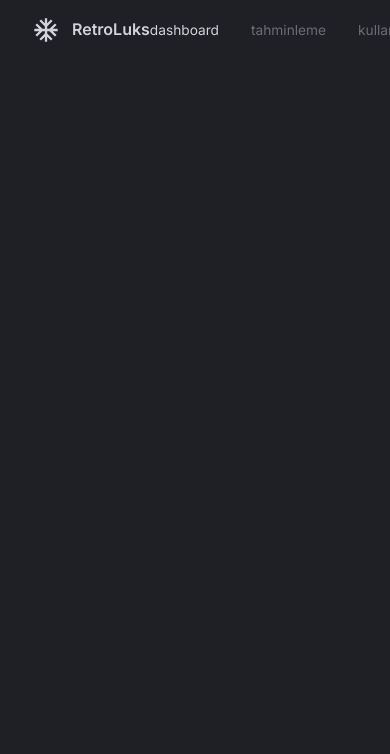
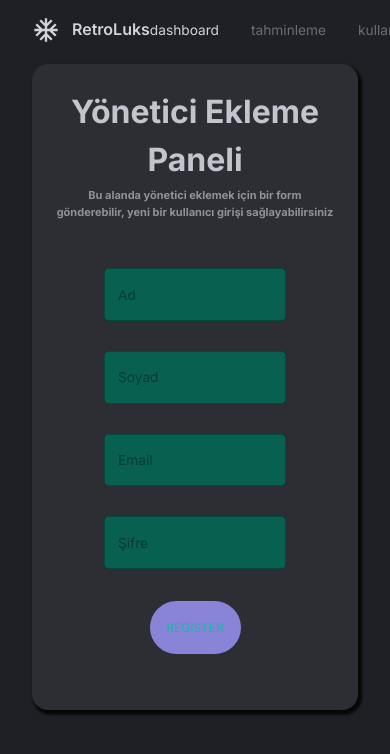
Before and after one commit to berkeralanli/Karar-Destek-Sistemleri, a React (Vite) app: page /kullanici in a window 390 px wide. Shown: the top 754 px of the page. Built offline with nearby package versions, Linux system fonts and the light colour scheme; no server answers.

Commit message:
register kismi tamam

```diff
--- a/src/App.tsx
+++ b/src/App.tsx
@@ -7,7 +7,8 @@ import { Box } from "@mui/material";
 import Navbar from "@/scenes/navbar";
 import Dashboard from "./scenes/dashboard";
 import Tahminleme from "./scenes/tahminleme";
-import kullanici from "./scenes/kullanici";
+import LoginForm from "./scenes/loginPage";
+import RegisterPage from "./scenes/kullanici";
 
 
 
@@ -23,9 +24,11 @@ function App(){
         <Box width="100%" height="100%" padding="1rem 2rem 4rem 2rem">
         <Navbar />
         <Routes>
-          <Route path="/" element={<Dashboard/>} />
+          <Route path="/" element={<LoginForm/>} />
+          <Route path="/dashboard" element={<Dashboard/>} />
           <Route path="/tahminleme"  element={ <Tahminleme/> } />
-          <Route path="/login//"  element={ <Tahminleme/> } />
+          <Route path="/kullanici"  element={ <RegisterPage/> } />
+
 
 
           </Routes>
--- a/src/scenes/kullanici/index.tsx
+++ b/src/scenes/kullanici/index.tsx
@@ -1,20 +1,16 @@
 import { useState } from "react";
 import { Formik } from "formik";
 import * as yup from "yup";
-import { useNavigate } from "react-router-dom";
-import { useDispatch } from "react-redux";
-import { setLogin } from "state";
+import { Box, Button, TextField, Typography, useTheme, useMediaQuery } from "@mui/material";
+import DashboardBox from "@/components/DashboardBox";
 import FlexBetween from "@/components/FlexBetween";
-import { Box, Button, TextField, Typography, useTheme, useMediaQuery } from "@mui/material";
+import BoxHeader from "@/components/BoxHeader";
+import { DataGrid } from "@mui/x-data-grid";
+import { useGetUserQuery } from "@/state/api";
 
 const registerSchema = yup.object().shape({
   firstName: yup.string().required("required"),
   lastName: yup.string().required("required"),
-  email: yup.string().email("invalid email").required("required"),
-  password: yup.string().required("required"),
-});
-
-const loginSchema = yup.object().shape({
   email: yup.string().email("invalid email").required("required"),
   password: yup.string().required("required"),
 });
@@ -26,34 +22,124 @@ const initialValuesRegister = {
   password: "",
 };
 
-const initialValuesLogin = {
-  email: "",
-  password: "",
-};
+const RegisterPage = () => {
+  const isAboveMediumScreens = useMediaQuery("(min-width: 1200px)");
 
-const Form = () => {
-  const [pageType, setPageType] = useState("login");
+
+  const { data: usersData } = useGetUserQuery();
+  console.log("🚀 ~ file: index.tsx:28 ~ RegisterPage ~ usersData:", usersData)
+
+
+  const gridTemplateLargeScreens = `
+  "form content"
+  "form content"
+  "form content"
+  "form content"
+  "form content"
+  "form content"
+  "form content"
+  "form content"
+  "form content"
+  "form content"
+`;
+
+const gridTemplateSmallScreens = `
+  "form"
+  "form"
+  "form"
+  "form"
+  "content"
+  "content"
+  "content"
+  "content"
+  "content"
+  "content"
+  "content"
+  "content"
+`;
+  const [pageType, setPageType] = useState("register");
   const { palette } = useTheme();
-  const dispatch = useDispatch();
-  const navigate = useNavigate();
   const isNonMobile = useMediaQuery("(min-width:600px)");
-  const isLogin = pageType === "login";
-  const isRegister = pageType === "register";
 
   const register = async (values, onSubmitProps) => {
-    // Implement registration logic here
+    try {
+      const userData = {
+        firstName: values.firstName,
+        lastName: values.lastName,
+        email: values.email,
+        password: values.password,
+        // Diğer form alanlarına göre buraya ekleme yapabilirsiniz
+      };
+
+      const savedUserResponse = await fetch(
+        "http://localhost:1337/register",
+        {
+          method: "POST",
+          headers: {
+            "Content-Type": "application/json",
+          },
+          body: JSON.stringify(userData),
+        }
+      );
+
+      const savedUser = await savedUserResponse.json();
+      onSubmitProps.resetForm();
+
+      if (savedUser) {
+        alert('Yeni Kayıt Başarıyla Gerçekleşti');
+      }
+    } catch (error) {
+      alert("Kayıt sırasında hata:", error);
+      // Hata durumunda yapılacak işlemler...
+    }
   };
 
-  const handleFormSubmit = async (values, onSubmitProps) => {
-    if (isLogin) await login(values, onSubmitProps);
-    if (isRegister) await register(values, onSubmitProps);
-  };
 
   return (
+    <Box
+    width="100%"
+    height="100%"
+    display="grid"
+    gap="1.5rem"
+    sx={
+      isAboveMediumScreens
+        ? {
+            gridTemplateColumns: "repeat(2, 1fr)",
+            gridTemplateAreas: gridTemplateLargeScreens,
+          }
+        : {
+            gridTemplateAreas: gridTemplateSmallScreens,
+          }
+    }
+  >
+    <DashboardBox gridArea="form"
+    width="100%"
+    height="100%"
+    p="1.5rem"
+    mt="1rem"
+    ml="0rem"
+    overflow="hidden">
+       <Typography fontWeight="bold" fontSize="32px" color={palette.grey[400]} textAlign="center" mb="0.2rem">
+          Yönetici Ekleme Paneli
+        </Typography>
+        <Typography fontWeight="bold" fontSize="11px" color={palette.grey[600]} textAlign="center" >
+        Bu alanda yönetici eklemek için bir form gönderebilir, yeni bir kullanıcı girişi sağlayabilirsiniz
+        </Typography>
+
+      <FlexBetween m="2rem 3rem -1rem 3rem" pt="1rem"  sx={{
+              "& > div": { gridColumn: isNonMobile ? undefined : "span 4" },
+            }} >
+    <Box
+    width="100%"
+    textAlign="center"
+     sx={{
+
+      "& > div": { gridColumn: isNonMobile ? undefined : "span 4" },
+    }}>
     <Formik
-      onSubmit={handleFormSubmit}
-      initialValues={isLogin ? initialValuesLogin : initialValuesRegister}
-      validationSchema={isLogin ? loginSchema : registerSchema}
+      onSubmit={register}
+      initialValues={initialValuesRegister}
+      validationSchema={registerSchema}
     >
       {({
         values,
@@ -69,52 +155,154 @@ const Form = () => {
           <Box
             display="grid"
             gap="30px"
-            gridTemplateColumns="repeat(4,minmax(0, 1fr))"
+            gridTemplateColumns="repeat(1,minmax(0, 1fr))"
             sx={{
               "& > div": { gridColumn: isNonMobile ? undefined : "span 4" },
             }}
           >
-            {/* Rest of the form inputs */}
+            <div>
+              <TextField
+                type="text"
+                placeholder="Ad"
+                name="firstName"
+                value={values.firstName}
+                onChange={handleChange}
+                fullWidth
+                sx={{
+                  backgroundColor: palette.primary[800], // Arka plan rengini buradan ayarlayabilirsiniz
+                  mb: "2rem,",
+                  borderRadius:"5px",
+                }}
+              />
+            </div>
+            <div>
+              <TextField
+                type="text"
+                placeholder="Soyad"
+                name="lastName"
+                value={values.lastName}
+                onChange={handleChange}
+                fullWidth
+                sx={{
+                  backgroundColor: palette.primary[800], // Arka plan rengini buradan ayarlayabilirsiniz
+                  mb: "2rem,",
+                  borderRadius:"5px",
+                }}
+              />
+            </div>
+            <div>
+              <TextField
+                type="email"
+                placeholder="Email"
+                name="email"
+                value={values.email}
+                onChange={handleChange}
+                fullWidth
+                sx={{
+                  backgroundColor: palette.primary[800], // Arka plan rengini buradan ayarlayabilirsiniz
+                  mb: "2rem,",
+                  borderRadius:"5px",
+                }}
+              />
+            </div>
+            <div>
+              <TextField
+                type="password"
+                placeholder="Şifre"
+                name="password"
+                value={values.password}
+                onChange={handleChange}
+                fullWidth
+                sx={{
+                  backgroundColor: palette.primary[800], // Arka plan rengini buradan ayarlayabilirsiniz
+                  mb: "2rem,",
+                  borderRadius:"5px",
+
+                }}
+              />
+            </div>
           </Box>
 
-          {/* Buttons */}
+          {/* Butonlar */}
           <Box>
             <Button
-              fullWidth
+
               type="submit"
               sx={{
+                width:"50%",
+                borderRadius:"50px",
                 m: "2rem 0",
                 p: "1rem",
-                backgroundColor: palette.primary.main,
-                color: palette.primary.main,
-                "&:hover": { color: palette.primary.main },
+                backgroundColor: palette.tertiary[500],
+                color: palette.primary[600],
+                "&:hover": { color: palette.tertiary[500]},
               }}
             >
-              {isLogin ? "LOGIN" : "REGISTER"}
+              {"REGISTER"}
             </Button>
             <Typography
               onClick={() => {
-                setPageType(isLogin ? "register" : "login");
+                setPageType("register");
                 resetForm();
               }}
               sx={{
                 textDecoration: "underline",
-                color: palette.primary[300],
+                color: palette.primary[200],
                 "&:hover": {
                   cursor: "pointer",
-                  color: palette.primary[300],
+                  color: palette.primary[200],
                 },
               }}
             >
-              {isLogin
-                ? "Kullanıcı adı yok mu? Buradan kayıt ol"
-                : "Kayıtlıysan Giriş Yap"}
+
             </Typography>
           </Box>
         </form>
       )}
     </Formik>
+   </Box>
+   </FlexBetween>
+   </DashboardBox>
+
+
+
+   {/* <DashboardBox gridArea="content">
+    <BoxHeader
+      title='Zirvedeki Müşteriler'
+      subtitle=' Detaylı Müşteri Analizi ve Favori ürünü '
+      sideText={`${transformedDataMostBuyers?.length} Müşteri`}/>
+       <Box
+          mt="1.5rem"
+          p="0 0.5rem"
+          height={240}
+          sx={{
+            "& .MuiDataGrid-root": {
+              color: palette.grey[300],
+              border: "none",
+            },
+            "& .MuiDataGrid-cell": {
+              fontSize:'10px',
+              borderBottom: `1px solid ${palette.grey[800]} !important`,
+            },
+            "& .MuiDataGrid-columnHeaders": {
+              fontSize:'10px',
+              borderBottom: `1px solid ${palette.grey[800]} !important`,
+            },
+            "& .MuiDataGrid-columnSeparator": {
+              visibility: "hidden",
+            },
+          }}
+        >
+      <DataGrid
+      columnHeaderHeight={25}
+      rowHeight={35}
+      hideFooter={true}
+      rows={transformedDataMostBuyers || []}
+      columns={buyersColumn}/>
+      </Box>
+    </DashboardBox> */}
+</Box>
   );
 };
 
-export default Form;
+export default RegisterPage;
--- a/src/scenes/loginPage/index.tsx
+++ b/src/scenes/loginPage/index.tsx
@@ -1,14 +1,19 @@
+import DashboardBox from "@/components/DashboardBox";
+import FlexBetween from "@/components/FlexBetween";
+import { Box, Typography, useTheme, useMediaQuery, TextField, Button } from "@mui/material";
 import { useState } from "react";
-import axios from "axios";
-import { useHistory } from "react-router-dom";
+import { useNavigate } from "react-router-dom";
 
-const LoginForm = () => {
+const LoginPage = () => {
+
+  const { palette } = useTheme();
+  const isNonMobile = useMediaQuery("(min-width: 1200px)");
+  const navigate = useNavigate();
+
   const [formData, setFormData] = useState({
     email: "",
     password: "",
   });
-
-  const history = useHistory();
 
   const handleChange = (e) => {
     const { name, value } = e.target;
@@ -18,40 +23,100 @@ const LoginForm = () => {
     }));
   };
 
-  const handleSubmit = async (e) => {
+  const handleSubmit = (e) => {
     e.preventDefault();
-    try {
-      const response = await axios.post("/login", formData);
-      const { token } = response.data;
-      // Token'i local storage'e kaydedebilirsin
-      localStorage.setItem("token", token);
-      // Giriş başarılıysa farklı bir sayfaya yönlendir
-      history.push("/dashboard"); // Örnek bir yönlendirme
-    } catch (error) {
-      console.error("Login failed", error);
-      // Hata durumunda mesaj gösterilebilir veya başka bir işlem yapılabilir
+    // Burada formData'yı kullanarak giriş yapılabilir veya başka bir işlem gerçekleştirilebilir.
+    // Örneğin, statik bir kullanıcı adı ve şifre kontrolü yapabilirsiniz.
+    if (formData.email === "admin@ornek.com" && formData.password === "12345") {
+      // Kullanıcı girişini başarılı olarak kabul edip, yönlendirme yapabilirsiniz.
+      navigate("/dashboard");
+    } else {
+      // Hatalı giriş durumunda bir mesaj gösterebilirsiniz.
+      alert("Hatalı giriş!");
     }
   };
 
   return (
+
+    <DashboardBox
+    width="80%"
+    height="80%"
+    p="1rem"
+    m="7rem"
+    ml="10rem"
+    overflow="hidden">
+      <FlexBetween m="0rem 10rem" p="2rem"  sx={{
+              "& > div": { gridColumn: isNonMobile ? undefined : "span 4" },
+            }} >
+    <Box
+    width="100%"
+    textAlign="center"
+     sx={{
+
+      "& > div": { gridColumn: isNonMobile ? undefined : "span 4" },
+    }}>
+      <Box
+        width="100%"
+
+        textAlign="center"
+      >
+        <Typography fontWeight="bold" fontSize="32px" color="primary" textAlign="center">
+          RetroLuks
+        </Typography>
+      </Box>
+
+      <Box
+
+        p="1rem"
+        m="0.5rem auto"
+        borderRadius="1.5rem"
+      >
+        <Typography fontWeight="500" variant="h5" sx={{ mb: "1.5rem" }}>
+          RetroLuks Yönetici Paneline Hoş Geldiniz!
+        </Typography>
         <form onSubmit={handleSubmit}>
-      <input
+          <TextField
             type="text"
             placeholder="Email"
             name="email"
             value={formData.email}
             onChange={handleChange}
+            fullWidth
+
+            sx={{
+              backgroundColor: palette.primary[800], // Arka plan rengini buradan ayarlayabilirsiniz
+              mb:"0.5rem"
+            }}
+
           />
-      <input
+          <TextField
             type="password"
-        placeholder="Password"
+            placeholder="Şifre"
             name="password"
             value={formData.password}
             onChange={handleChange}
+            fullWidth
+
+            sx={{
+              backgroundColor: palette.primary[800], // Arka plan rengini buradan ayarlayabilirsiniz
+              mb: "2rem,"
+            }}
           />
-      <button type="submit">Login</button>
+          <Button  variant="contained" color="primary" type="submit"  sx={{
+                mt: "1rem",
+                backgroundColor: palette.tertiary[500],
+                color: palette.background.alt,
+                "&:hover": { color: palette.primary.main },
+              }}>
+            Login
+          </Button>
         </form>
+      </Box>
+    </Box>
+
+</FlexBetween>
+</DashboardBox>
 );
 };
 
-export default LoginForm;
+export default LoginPage;
--- a/src/state/api.ts
+++ b/src/state/api.ts
@@ -46,7 +46,11 @@ export const api = createApi({
       query: () => "MonthlyProfitAllYearsKpi/monthlyProfitAllYears",
       providesTags: ["monthlyProfitAllYears"],
     }),
+    getUser: build.query<Array<getUserResponse>, void>({
+      query: () => "userKpi/user",
+      providesTags: ["users"],
+    }),
   }),
 });
 
-export const { useGetKpisQuery, useGetMostSellers2022Query, useGetMostSellers2023Query, useGetMonthlyProfit2022Query, useGetMonthlyProfit2023Query, useGetBestSellersAllQuery, useGetMostSellersCountryQuery, useGetMostBuyingCustomersQuery, useGetTotalRevenueQuery, useGetMonthlyProfitAllYearsQuery} = api;
+export const { useGetKpisQuery, useGetMostSellers2022Query, useGetMostSellers2023Query, useGetMonthlyProfit2022Query, useGetMonthlyProfit2023Query, useGetBestSellersAllQuery, useGetMostSellersCountryQuery, useGetMostBuyingCustomersQuery, useGetTotalRevenueQuery, useGetMonthlyProfitAllYearsQuery, useGetUserQuery} = api;
```
Also changed, not shown: src/scenes/navbar/index.tsx (+15 -13 lines). Lines whose indentation alone changed are shown as unchanged.
